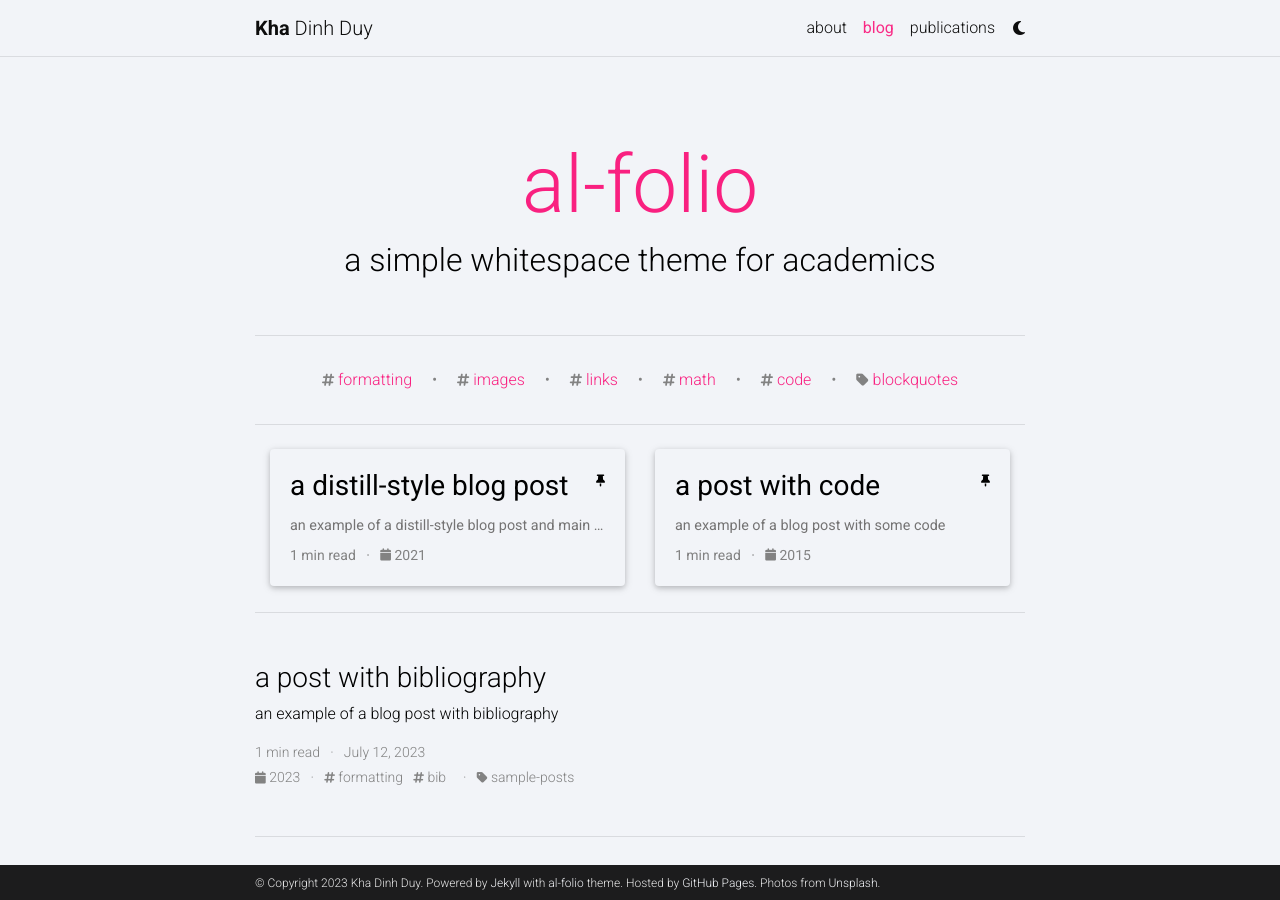
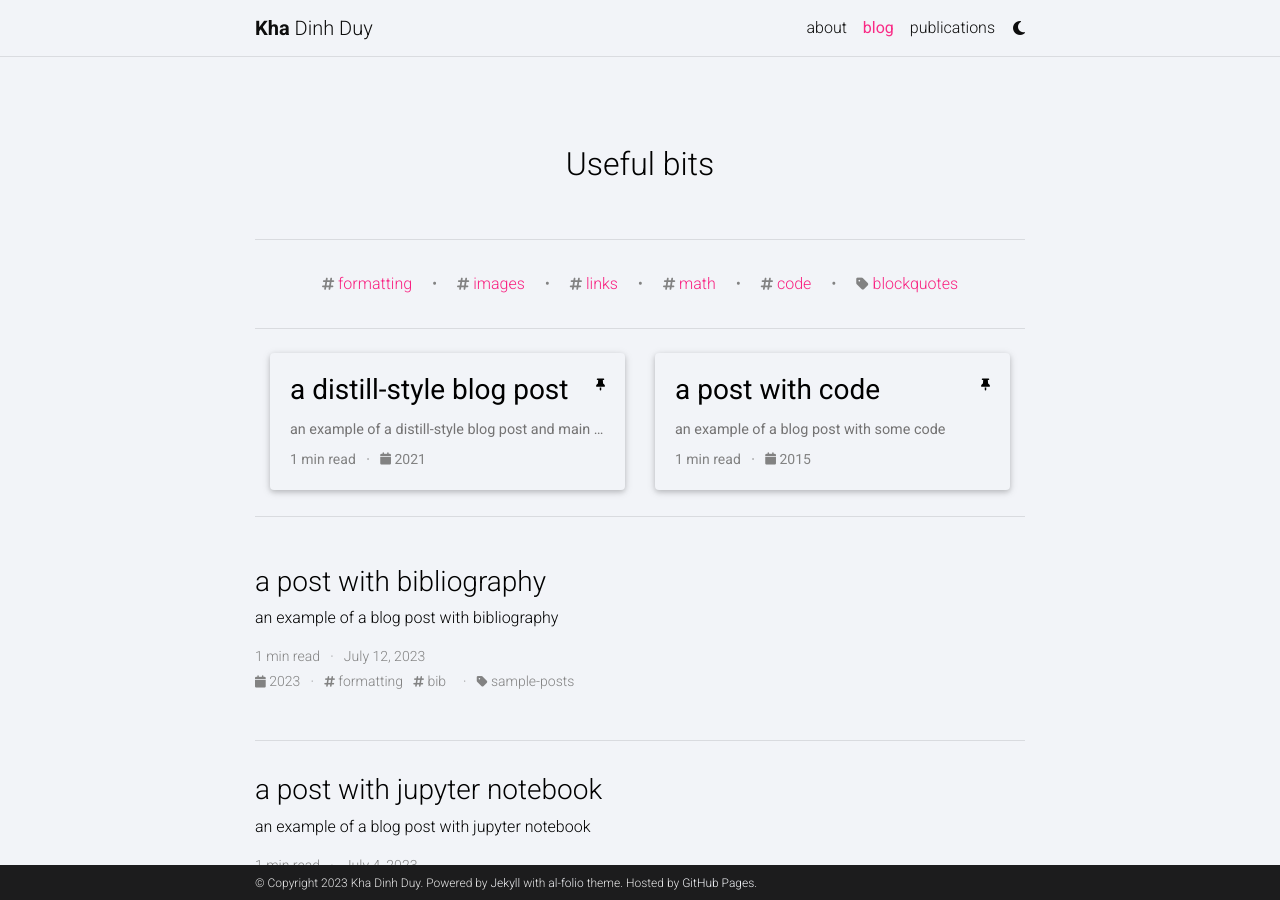
Before and after one commit to kha-dinh/kha-dinh.github.io, a Jekyll site: the page built from blog/index.html, in a window 1280 px wide and 900 px high. Built offline with Jekyll 4.4.1, drawn with Linux system fonts in a browser that asks for light colours; full-size pictures stand in for the smaller copies a plugin makes; the list of posts is cut into pages by our own code; comment, search, counter and statistics services are not loaded; a style sheet for code colours, icons or effects is not loaded.

Commit message:
Config update

```diff
--- a/_config.yml
+++ b/_config.yml
@@ -13,8 +13,7 @@
 footer_text: >
   Powered by <a href="https://jekyllrb.com/" target="_blank">Jekyll</a> with <a href="https://github.com/alshedivat/al-folio">al-folio</a> theme.
   Hosted by <a href="https://pages.github.com/" target="_blank">GitHub Pages</a>.
-  Photos from <a href="https://unsplash.com" target="_blank">Unsplash</a>.
-keywords: jekyll, jekyll-theme, academic-website, portfolio-website  # add your own keywords or leave empty
+# keywords: jekyll, jekyll-theme, academic-website, portfolio-website  # add your own keywords or leave empty
 
 lang: en # the language of your site (for example: en, fr, cn, ru, etc.)
 icon: ⚛️  # the emoji used as the favicon (alternatively, provide image name in /assets/img/)
@@ -121,9 +120,9 @@
 # Blog
 # -----------------------------------------------------------------------------
 
-blog_name: al-folio # blog_name will be displayed in your blog page
+blog_name: <optimized out> # blog_name will be displayed in your blog page
 blog_nav_title: blog # your blog must have a title for it to be displayed in the nav bar
-blog_description: a simple whitespace theme for academics
+blog_description: Useful bits
 permalink: /blog/:year/:title/
 
 # Pagination
```
